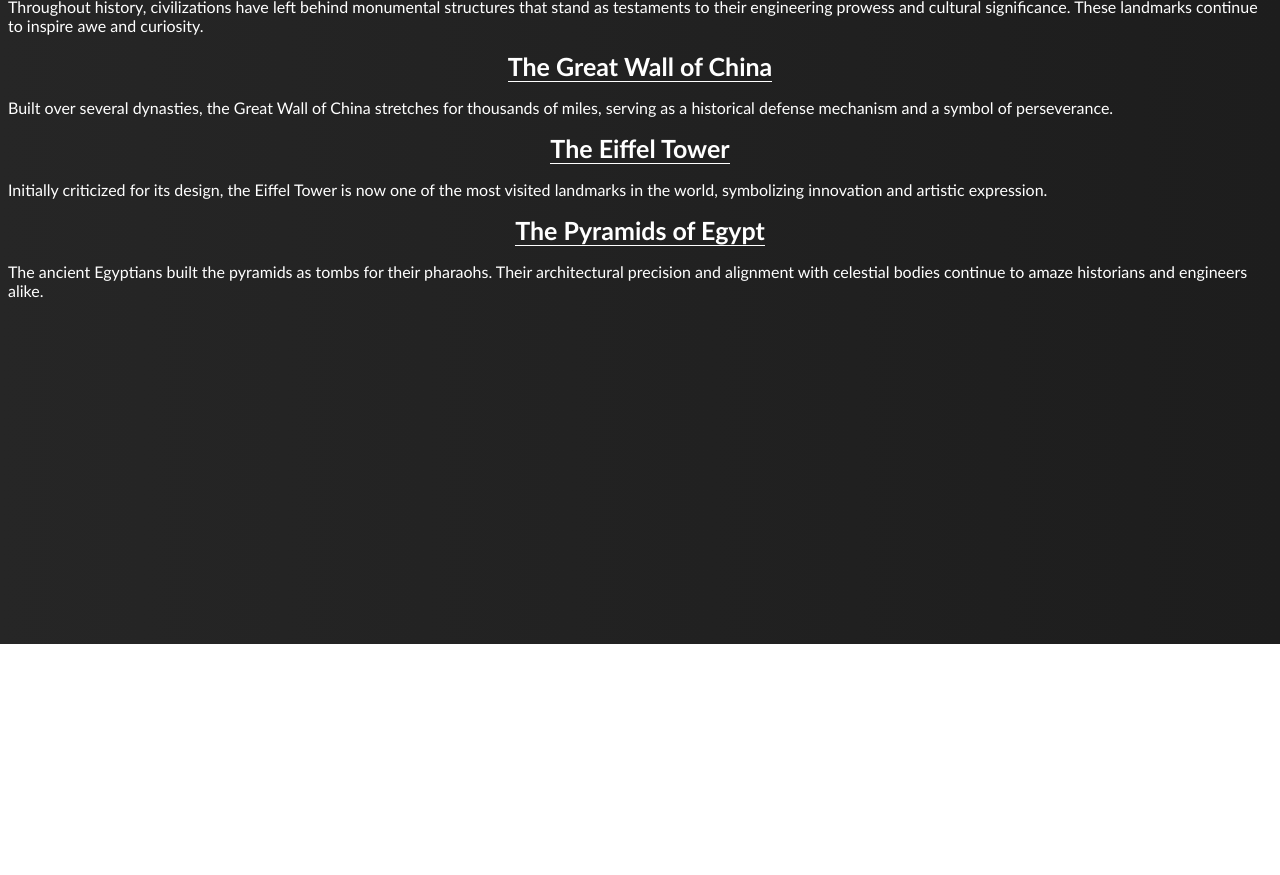
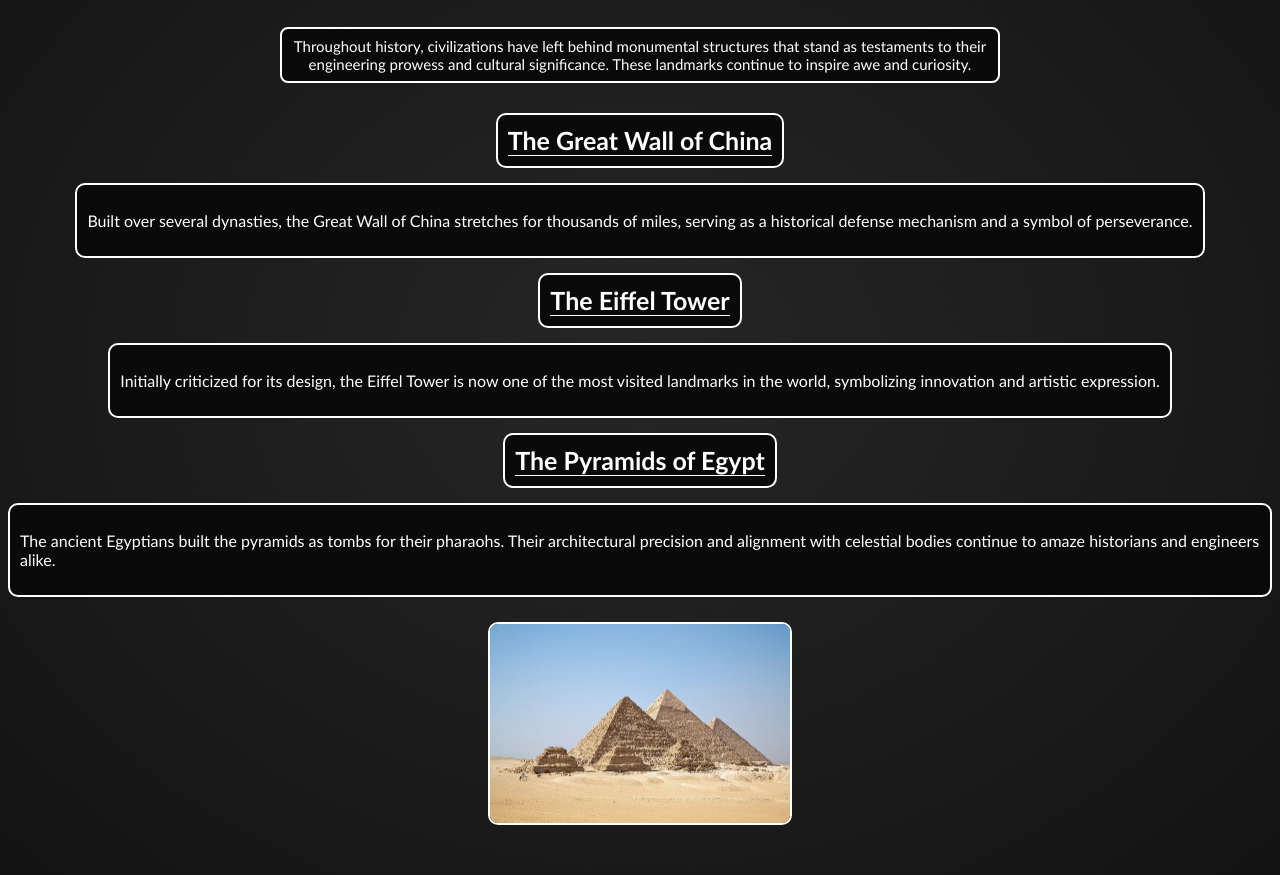
Before and after one commit to smk37git/INFOTC-2830, a plain HTML site: page Homework/CSS Assignment/landmarks.html in a window 1280 px wide. Shown: the part 156-1031 px from the top of the page. Before the commit the page ends 800 px from the top, so only its background shows below. Drawn offline with Linux system fonts and the light colour scheme.

Commit message:
Completed landmarks.html + styling for grid layout

```diff
--- a/Homework/CSS Assignment/landmarks.html
+++ b/Homework/CSS Assignment/landmarks.html
@@ -12,32 +12,53 @@
         <meta name="viewport" content="width=device-width, initial-scale=1">
         <link rel="stylesheet" href="styles.css">
     </head>
-    <body>
+    <body class="landmarks-body">
+
+        <div class="header-container">
+            <h1>Historical Landmarks Around the World</h1>
+        </div>
+
         <nav>
             <a href="index.html">Index</a>
+            <a>/</a>
             <a href="landmarks.html">Landmarks</a>
         </nav>
 
-        <h1>Historical Landmarks Around the World</h1>
-
-        <p>Throughout history, civilizations have left behind monumental structures that stand as
+        <p class="intro-text">Throughout history, civilizations have left behind monumental structures that stand as
             testaments to their engineering prowess and cultural significance. These landmarks continue to
             inspire awe and curiosity.</p>
 
+        <div class="grid-container">
+            <div class="landmarks-cards-container">
+                <div class="card">
                     <h2>The Great Wall of China</h2>
-
+                </div>
+                <div class="card">
                     <p>Built over several dynasties, the Great Wall of China stretches for thousands of miles,
                     serving as a historical defense mechanism and a symbol of perseverance.</p>
+                </div>
 
+                <div class="card">
                    <h2>The Eiffel Tower</h2>
-
+                </div>
+                <div class="card">
                     <p>Initially criticized for its design, the Eiffel Tower is now one of the most visited landmarks in
                     the world, symbolizing innovation and artistic expression.</p>
+                </div>
 
+                <div class="card">
                     <h2>The Pyramids of Egypt</h2>
-
+                </div>
+                <div class="card">
                     <p>The ancient Egyptians built the pyramids as tombs for their pharaohs. Their architectural
                     precision and alignment with celestial bodies continue to amaze historians and engineers
                     alike.</p>
+                </div>
+            </div>
+
+            <div class="grid-image">
+                <img src="images/pyramids.webp" alt="pyramids">
+            </div>
+        </div>
     </body>
 </html>
--- a/Homework/CSS Assignment/styles.css
+++ b/Homework/CSS Assignment/styles.css
@@ -1,6 +1,5 @@
 /* INDEX + LANDMARK STYLING */
 body {
-    background: linear-gradient(to right, #262626, #1d1d1d);
     color: white;
     font-family: 'Trebuchet MS';
     margin-bottom: 50px;
@@ -26,6 +25,11 @@ nav {
     padding: 8px;
 }
 
+.header-container {
+    display: flex;
+    justify-content: center;
+}
+
 h1 {
     background: #0a0a0a;
     border: 2px solid white;
@@ -42,6 +46,7 @@ h1 {
     border: 2px solid white;
     border-radius: 8px;
     padding: 8px;
+    width: 700px;
 }
 
 h2 {
@@ -65,14 +70,14 @@ p {
 
 
 /* INDEX STYLING */
-.header-container {
-    display: flex;
-    justify-content: center;
+.index-body {
+    background: linear-gradient(to right, #262626, #1d1d1d);
 }
 
 .flex-box-container {
     display: flex;
     align-items: center;
+    padding: 0px 50px;
     gap: 50px;
 }
 
@@ -102,6 +107,32 @@ p {
 }
 
 
+/* LANDMARKS STYLING */
+.landmarks-body {
+    background: radial-gradient(#262626, #131313);
+}
 
+.landmarks-cards-container {
+    display: grid;
+    flex-direction: column;
+    grid-template-rows: auto auto auto;
+    justify-items: center;
+    grid-area: auto;
+    gap: 15px;
+}
 
-/* LANDMARKS STYLING */
+.grid-image {
+    display: grid;
+    flex-direction: row;
+    grid-template-columns: auto auto auto;
+    margin: 25px auto;
+    justify-content: center;
+    width: fit-content;
+    border: 2px solid white;
+    border-radius: 10px;
+}
+
+.grid-image img {
+    border-radius: 8px;
+    width: 300px;
+}
```
Also changed, not shown: Homework/CSS Assignment/index.html (+2 -2 lines), Homework/CSS Assignment/images/pyramids.webp (added). Lines whose indentation alone changed are shown as unchanged.
